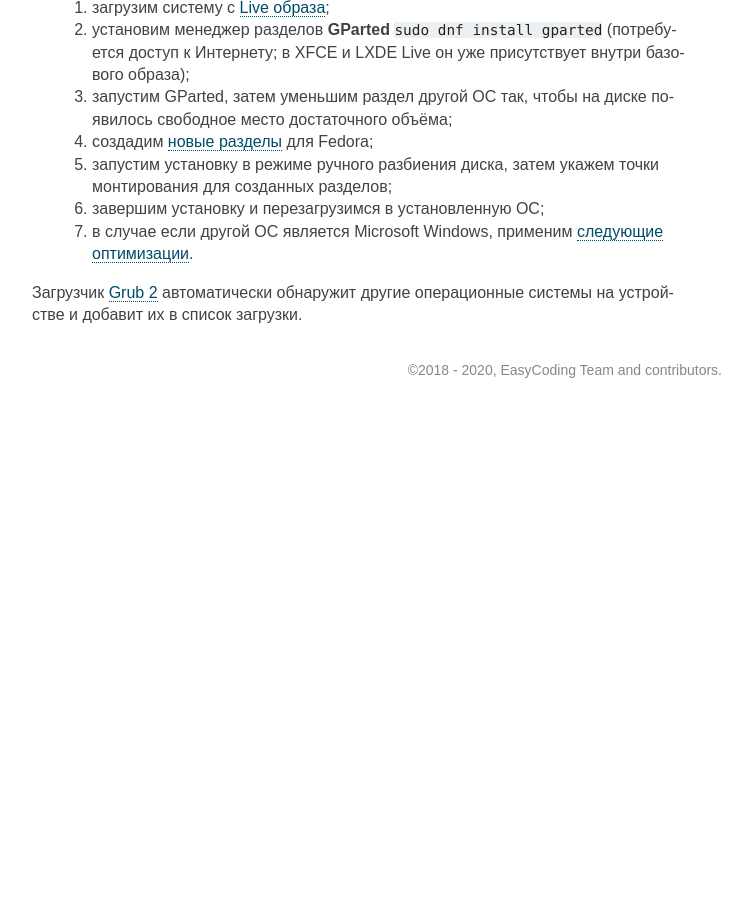
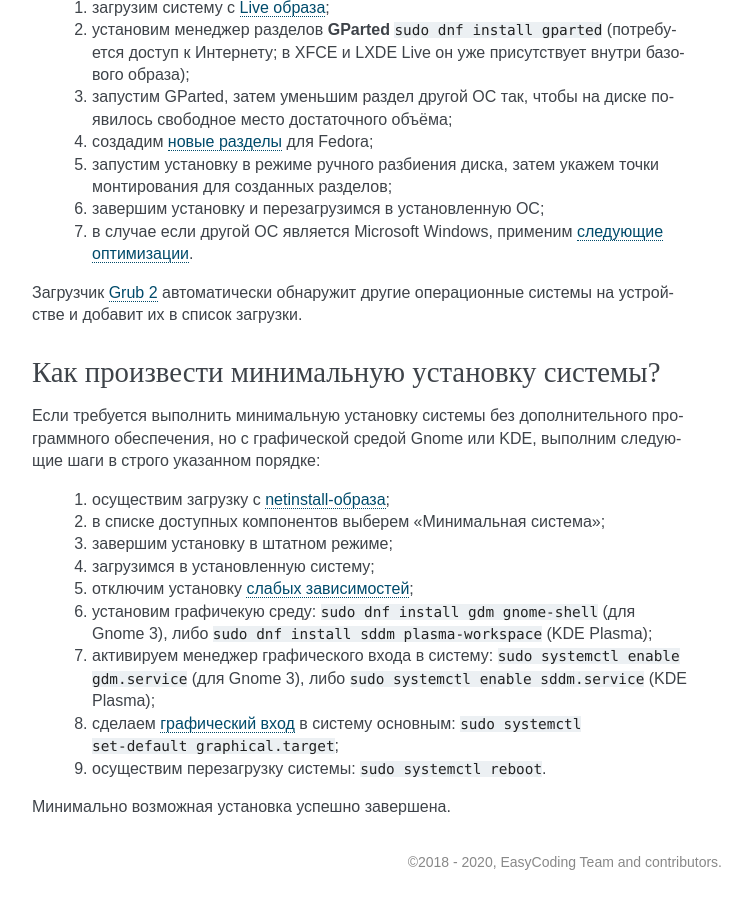
Before and after one commit to RussianFedora/FAQ, a Sphinx documentation site: the page built from source/installation.rst, in a window 1280 px wide and 900 px high, scrolled down 9324 px. Shown: the whole window, without its empty margins (388-1137 px from the left). Built offline with Sphinx 7.4.7, drawn with Linux system fonts in a browser that asks for light colours; comment, search, counter and statistics services are not loaded; before the commit the page ends 9732 px from its top, so only the background shows below that; some of the changed text lies outside the part shown.

Commit message:
Added question about performing minimal installation.

```diff
--- a/source/installation.rst
+++ b/source/installation.rst
@@ -498,3 +498,23 @@
   7. в случае если другой ОС является Microsoft Windows, применим :ref:`следующие оптимизации <dual-boot-optimizations>`.
 
 Загрузчик :ref:`Grub 2 <grub-loader>` автоматически обнаружит другие операционные системы на устройстве и добавит их в список загрузки.
+
+.. index:: installation, fedora, minimal, netinstall
+.. _minimal-installation:
+
+Как произвести минимальную установку системы?
+=================================================
+
+Если требуется выполнить минимальную установку системы без дополнительного программного обеспечения, но с графической средой Gnome или KDE, выполним следующие шаги в строго указанном порядке:
+
+  1. осуществим загрузку с :ref:`netinstall-образа <download>`;
+  2. в списке доступных компонентов выберем "Минимальная система";
+  3. завершим установку в штатном режиме;
+  4. загрузимся в установленную систему;
+  5. отключим установку :ref:`слабых зависимостей <dnf-weakdeps>`;
+  6. установим графичекую среду: ``sudo dnf install gdm gnome-shell`` (для Gnome 3), либо ``sudo dnf install sddm plasma-workspace`` (KDE Plasma);
+  7. активируем менеджер графического входа в систему: ``sudo systemctl enable gdm.service`` (для Gnome 3), либо ``sudo systemctl enable sddm.service`` (KDE Plasma);
+  8. сделаем :ref:`графический вход <configure-runlevel>` в систему основным: ``sudo systemctl set-default graphical.target``;
+  9. осуществим перезагрузку системы: ``sudo systemctl reboot``.
+
+Минимально возможная установка успешно завершена.
```
